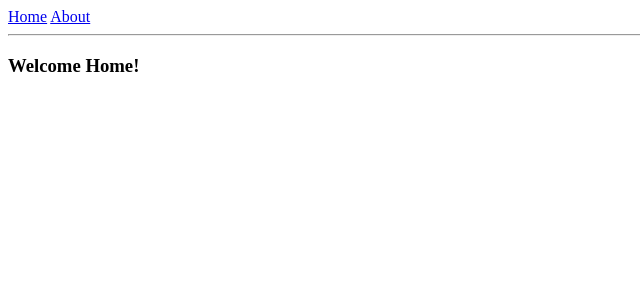
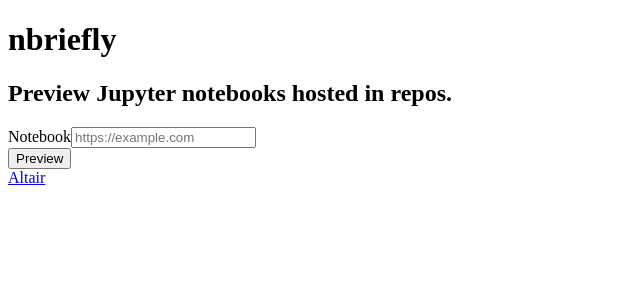
Before and after one commit to joaopalmeiro/nbriefly, a React (Vite) app: page / in a window 1280 px wide. Shown: the top 300 px of the page, without its empty margins (0-640 px from the left). Built offline with nearby package versions, Linux system fonts and the light colour scheme.

Commit message:
Closes #3

```diff
--- a/src/routeTree.gen.ts
+++ b/src/routeTree.gen.ts
@@ -10,14 +10,14 @@
 
 // Import Routes
 
+import { Route as NotebookUrlImport } from "./routes/$notebookUrl";
 import { Route as rootRoute } from "./routes/__root";
-import { Route as AboutImport } from "./routes/about";
 import { Route as IndexImport } from "./routes/index";
 
 // Create/Update Routes
 
-const AboutRoute = AboutImport.update({
-  path: "/about",
+const NotebookUrlRoute = NotebookUrlImport.update({
+  path: "/$notebookUrl",
   getParentRoute: () => rootRoute,
 } as any);
 
@@ -37,11 +37,11 @@ declare module "@tanstack/react-router" {
       preLoaderRoute: typeof IndexImport;
       parentRoute: typeof rootRoute;
     };
-    "/about": {
-      id: "/about";
-      path: "/about";
-      fullPath: "/about";
-      preLoaderRoute: typeof AboutImport;
+    "/$notebookUrl": {
+      id: "/$notebookUrl";
+      path: "/$notebookUrl";
+      fullPath: "/$notebookUrl";
+      preLoaderRoute: typeof NotebookUrlImport;
       parentRoute: typeof rootRoute;
     };
   }
@@ -51,37 +51,37 @@ declare module "@tanstack/react-router" {
 
 export interface FileRoutesByFullPath {
   "/": typeof IndexRoute;
-  "/about": typeof AboutRoute;
+  "/$notebookUrl": typeof NotebookUrlRoute;
 }
 
 export interface FileRoutesByTo {
   "/": typeof IndexRoute;
-  "/about": typeof AboutRoute;
+  "/$notebookUrl": typeof NotebookUrlRoute;
 }
 
 export interface FileRoutesById {
   __root__: typeof rootRoute;
   "/": typeof IndexRoute;
-  "/about": typeof AboutRoute;
+  "/$notebookUrl": typeof NotebookUrlRoute;
 }
 
 export interface FileRouteTypes {
   fileRoutesByFullPath: FileRoutesByFullPath;
-  fullPaths: "/" | "/about";
+  fullPaths: "/" | "/$notebookUrl";
   fileRoutesByTo: FileRoutesByTo;
-  to: "/" | "/about";
-  id: "__root__" | "/" | "/about";
+  to: "/" | "/$notebookUrl";
+  id: "__root__" | "/" | "/$notebookUrl";
   fileRoutesById: FileRoutesById;
 }
 
 export interface RootRouteChildren {
   IndexRoute: typeof IndexRoute;
-  AboutRoute: typeof AboutRoute;
+  NotebookUrlRoute: typeof NotebookUrlRoute;
 }
 
 const rootRouteChildren: RootRouteChildren = {
   IndexRoute: IndexRoute,
-  AboutRoute: AboutRoute,
+  NotebookUrlRoute: NotebookUrlRoute,
 };
 
 export const routeTree = rootRoute
@@ -97,14 +97,14 @@ export const routeTree = rootRoute
       "filePath": "__root.tsx",
       "children": [
         "/",
-        "/about"
+        "/$notebookUrl"
       ]
     },
     "/": {
       "filePath": "index.tsx"
     },
-    "/about": {
-      "filePath": "about.tsx"
+    "/$notebookUrl": {
+      "filePath": "$notebookUrl.tsx"
     }
   }
 }
--- /dev/null
+++ b/src/routes/$notebookUrl.tsx
@@ -0,0 +1,11 @@
+import { createFileRoute } from "@tanstack/react-router";
+
+export const Route = createFileRoute("/$notebookUrl")({
+  component: PostComponent,
+});
+
+function PostComponent() {
+  const { notebookUrl } = Route.useParams();
+
+  return <div>Notebook: {notebookUrl}</div>;
+}
--- a/src/routes/__root.tsx
+++ b/src/routes/__root.tsx
@@ -1,33 +1,9 @@
-import { Link, Outlet, createRootRoute } from "@tanstack/react-router";
+import { Outlet, createRootRoute } from "@tanstack/react-router";
 
 export const Route = createRootRoute({
   component: RootComponent,
 });
 
 function RootComponent() {
-  return (
-    <>
-      <div className="p-2 flex gap-2 text-lg">
-        <Link
-          to="/"
-          activeProps={{
-            className: "font-bold",
-          }}
-          activeOptions={{ exact: true }}
-        >
-          Home
-        </Link>{" "}
-        <Link
-          to="/about"
-          activeProps={{
-            className: "font-bold",
-          }}
-        >
-          About
-        </Link>
-      </div>
-      <hr />
-      <Outlet />
-    </>
-  );
+  return <Outlet />;
 }
--- a/src/routes/about.tsx
+++ /dev/null
@@ -1,13 +0,0 @@
-import { createFileRoute } from "@tanstack/react-router";
-
-export const Route = createFileRoute("/about")({
-  component: AboutComponent,
-});
-
-function AboutComponent() {
-  return (
-    <div className="p-2">
-      <h3>About</h3>
-    </div>
-  );
-}
--- a/src/routes/index.tsx
+++ b/src/routes/index.tsx
@@ -1,13 +1,51 @@
-import { createFileRoute } from "@tanstack/react-router";
+import { Link, createFileRoute } from "@tanstack/react-router";
+import type { FormEvent } from "react";
 
 export const Route = createFileRoute("/")({
   component: HomeComponent,
 });
 
 function HomeComponent() {
+  function handleSubmit(event: FormEvent<HTMLFormElement>) {
+    event.preventDefault();
+
+    console.log(event.target);
+  }
+
   return (
-    <div className="p-2">
-      <h3>Welcome Home!</h3>
-    </div>
+    <>
+      <header>
+        <h1>nbriefly</h1>
+        <h2>Preview Jupyter notebooks hosted in repos.</h2>
+      </header>
+
+      <main>
+        <form onSubmit={handleSubmit}>
+          <div>
+            <label htmlFor="url">Notebook</label>
+            <input
+              type="url"
+              id="url"
+              name="url"
+              placeholder="https://example.com"
+              pattern="https://.*"
+              required={true}
+            />
+          </div>
+
+          <button type="submit">Preview</button>
+        </form>
+
+        <Link
+          to="/$notebookUrl"
+          params={{
+            notebookUrl:
+              "https://raw.githubusercontent.com/altair-viz/altair_notebooks/refs/heads/master/notebooks/03-ScatterCharts.ipynb",
+          }}
+        >
+          Altair
+        </Link>
+      </main>
+    </>
   );
 }
```
Also changed, not shown: 1 other file (tests, documents, lock files or other folders).
